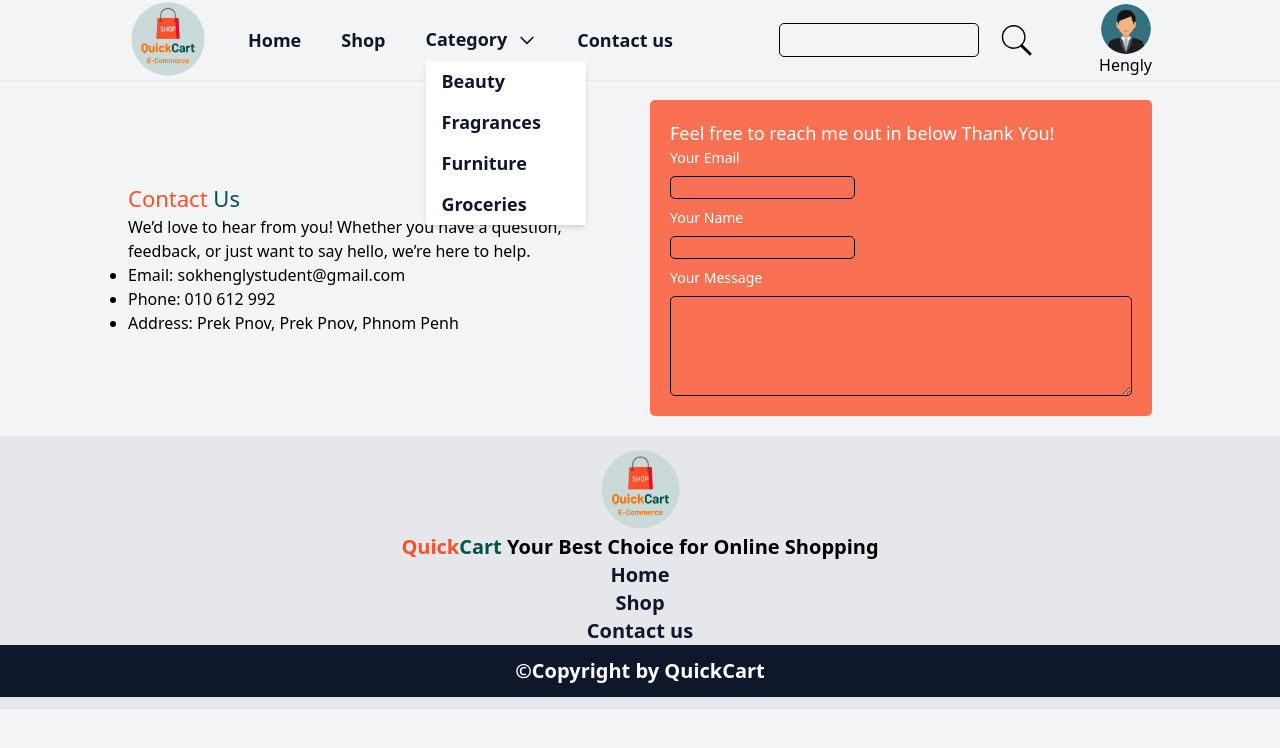
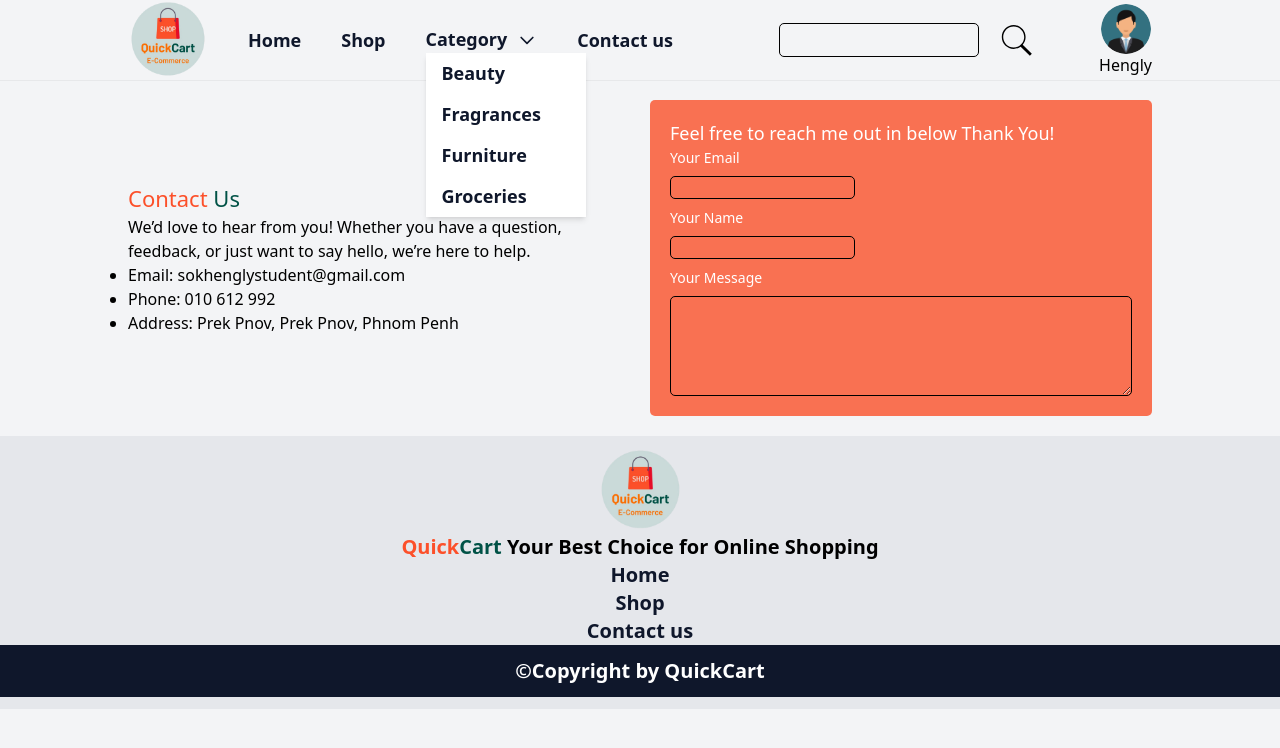
Before and after one commit to HenglySok/quickcart, a React (Vite) app: page /quickcart/contactus in a window 1280 px wide. Both pictures are taken after a click on the button "Category". Shown: the top 748 px of the page. Built offline with nearby package versions, Linux system fonts and the light colour scheme.

Commit message:
update subitem in ListPage

```diff
--- a/src/assets/components/Layout/NavBar/ListPage.jsx
+++ b/src/assets/components/Layout/NavBar/ListPage.jsx
@@ -66,12 +66,11 @@ const ListPage = () => {
                                 {item.title}
                                 {item.icon}
                             </button>
-                            <ul className={`absolute left-0 mt-2 w-40 bg-white shadow-md ${openCategory === item.title ? 'block' : 'hidden'} md:group-hover:block`}>
+                            <ul className={`absolute left-0 w-40 bg-white shadow-md ${openCategory === item.title ? 'block' : 'hidden'} md:group-hover:block`}>
                                 {item.category.map((subItem) => (
                                     <li key={subItem.title} className="px-4 py-2 hover:bg-gray-100 text-[18px] text-slate-900 font-bold transition duration-300 hover:text-[var(--color-primary-900)] hover:underline">
                                         <NavLink to={subItem.path}>{subItem.title}</NavLink>
-                                    </li>
-                                ))}
+                                    </li>))}
                             </ul>
                         </div>
                     ) : null}
```
